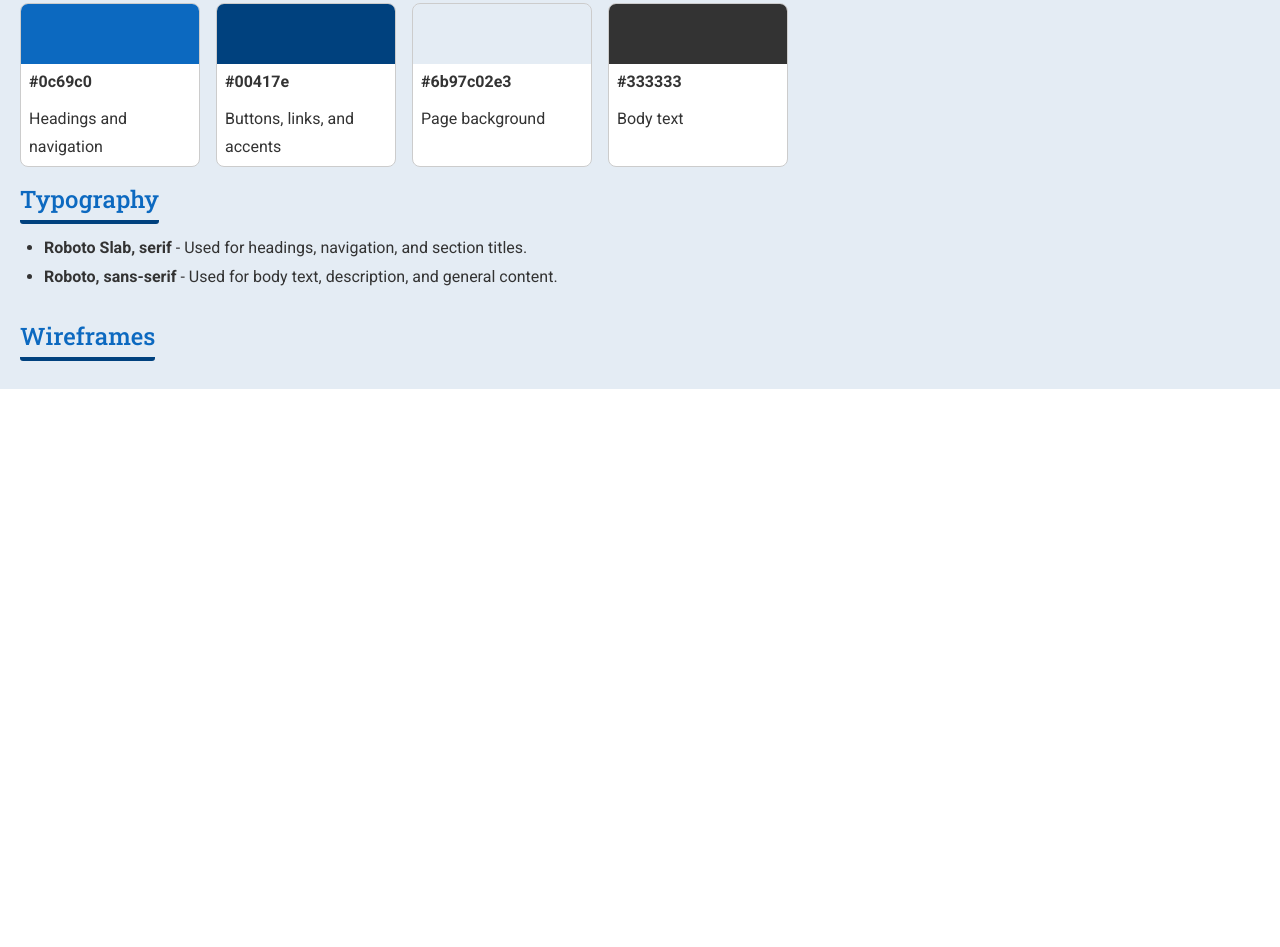
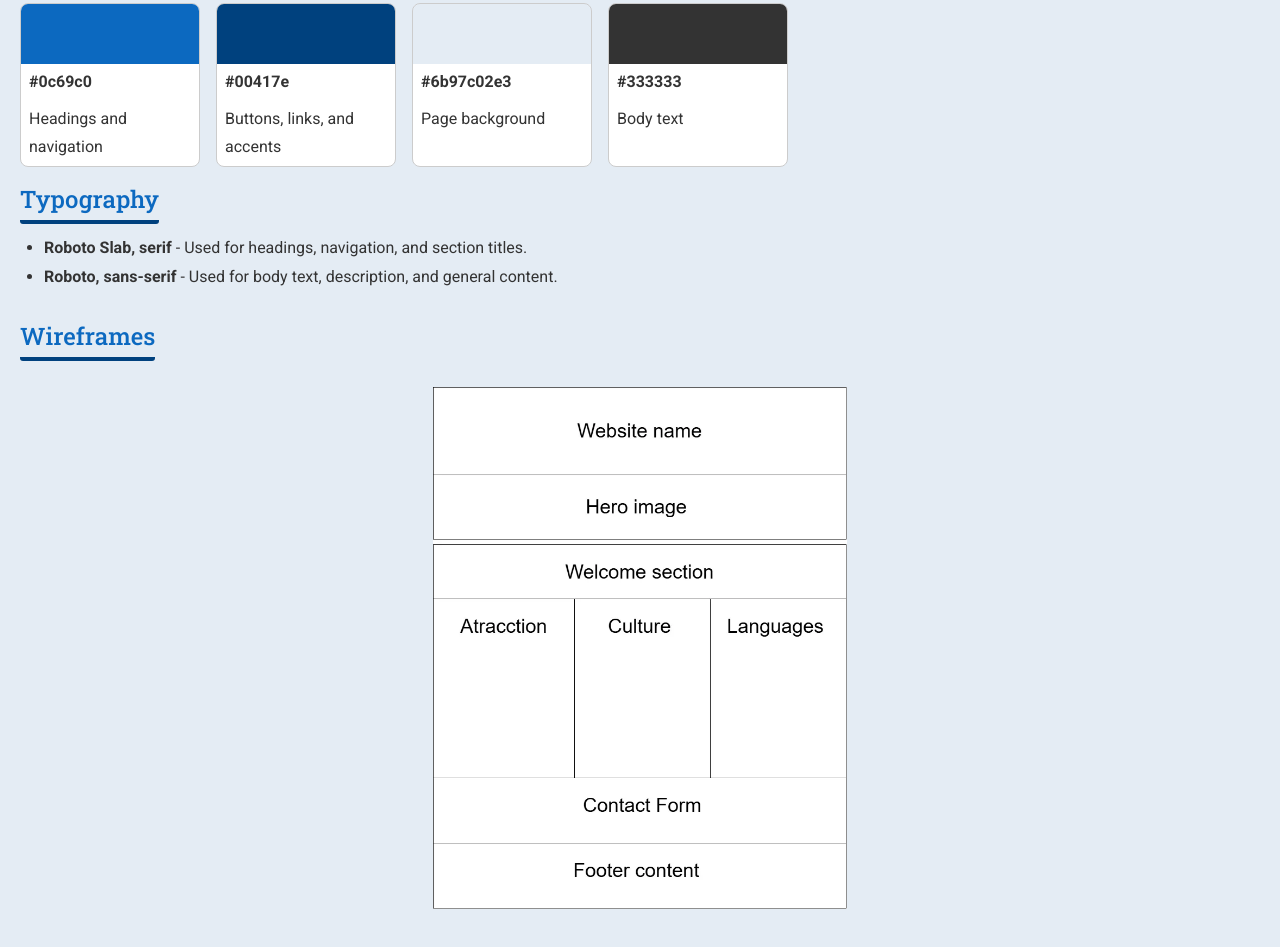
Before and after one commit to leonardotzep/wdd131, a plain HTML site: page project/siteplan.html in a window 1280 px wide. Shown: the part 646-1593 px from the top of the page. Before the commit the page ends 1035 px from the top, so only its background shows below. Drawn offline with Linux system fonts and the light colour scheme.

Commit message:
code finished

```diff
--- a/project/siteplan.html
+++ b/project/siteplan.html
@@ -89,6 +89,7 @@
 
         <section class="wireframe">
             <h2>Wireframes</h2>
+            <img src="images/design.webp" alt="Web page design">
         </section>
     </main>
 
--- a/project/styles/siteplan.css
+++ b/project/styles/siteplan.css
@@ -123,3 +123,12 @@ section {
     padding: 0.25rem 0.5rem;
     margin: 0;
 }
+
+/* IMAGE SECTION */
+.wireframe img {
+    display: block;
+    margin: 1rem auto;
+    width: 35%;
+    height: auto;
+    padding: 10px;
+}
```
Also changed, not shown: project/images/design.webp (added).
